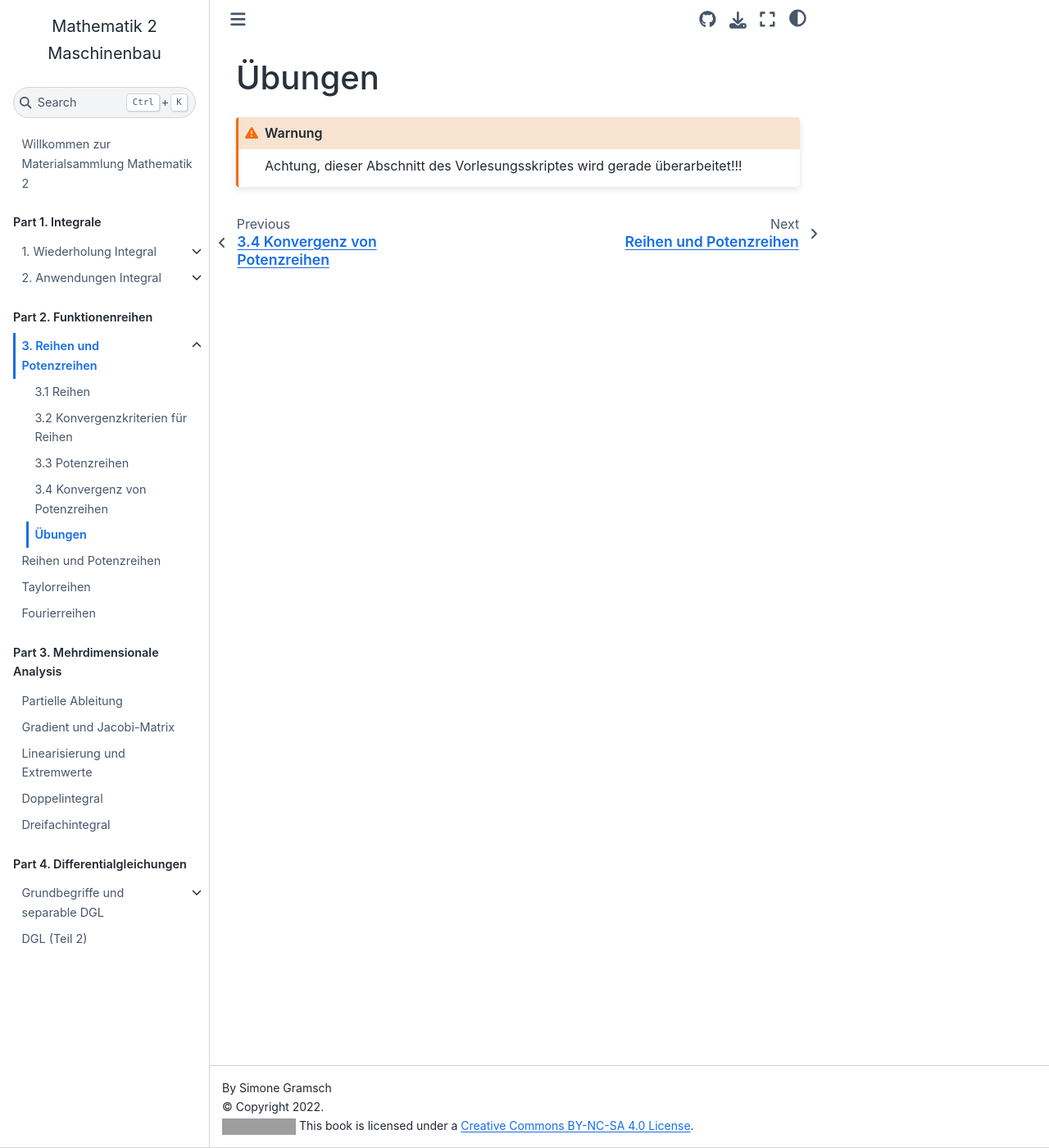
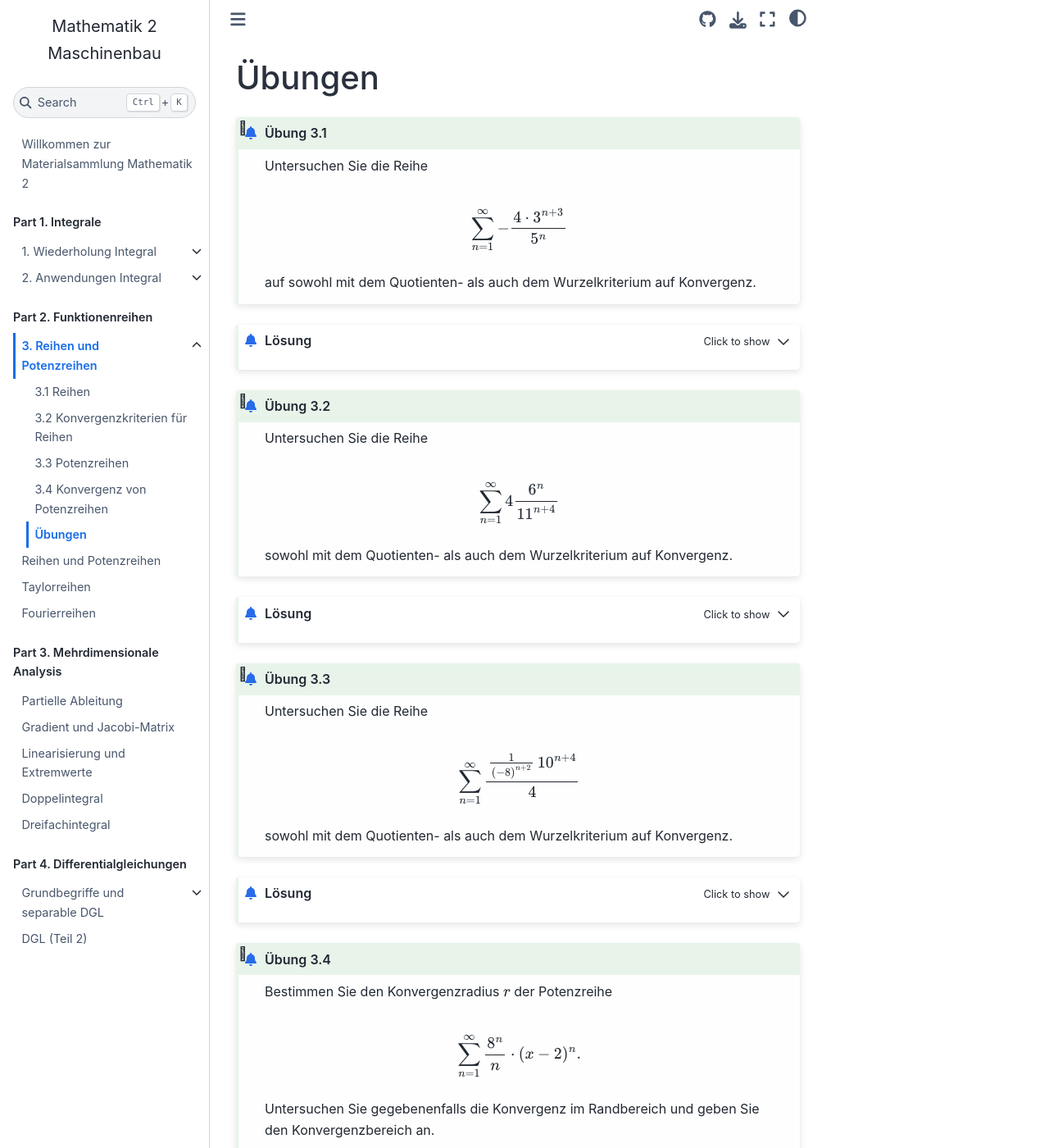
Before and after one commit to gramschs/book_mathe02, a Jupyter Book: the page built from doc/chapter03/chapter03_sec05.md, in a window 1280 px wide and 1400 px high. Shown: the whole window at 82% size. Built offline with Jupyter Book 1.0.4 settings and Sphinx 7.4.7 and the Sphinx Book theme 1.1.4, drawn with Linux system fonts in a browser that asks for light colours; grey boxes are pictures that could not be loaded.

Commit message:
exercises 3 ready

`````diff
--- a/doc/chapter03/chapter03_sec05.md
+++ b/doc/chapter03/chapter03_sec05.md
@@ -1,6 +1,150 @@
 # Übungen
 
-```{admonition} Warnung
-:class: warning
-Achtung, dieser Abschnitt des Vorlesungsskriptes wird gerade überarbeitet!!!
+```{admonition} Übung 3.1
+:class: miniexercise
+Untersuchen Sie die Reihe
+
+$$ \sum_{n=1}^\infty -\frac{4\cdot3^{n+3}}{5^n}$$
+
+auf sowohl mit dem Quotienten- als auch dem Wurzelkriterium auf Konvergenz.
 ```
+````{admonition} Lösung
+:class: minisolution, toggle
+Die Reihe ist (absolut) konvergent.
+```{dropdown} Lösungsweg
+Wir definieren $a_n := -\frac{4\cdot 3^{n+3}}{5^n}$.
+
+Wurzelkriterium:
+
+Zu bestimmen ist der Grenzwert (falls dieser existiert)
+\begin{align*}
+r & = \lim_{n\rightarrow \infty}\sqrt[n]{\left|a_n\right|}
+    = \lim_{n\rightarrow \infty}{\left(\frac{4\cdot 3^{n+3}}{5^n}\right)}^{1/n}\\
+& = \lim_{n\rightarrow \infty}\frac{3\cdot {108}^{1/n}}{5}
+    = \frac{3}{5}.
+\end{align*}
+Wegen $r<1$ ist die Reihe (absolut) konvergent.
+
+Quotientenkriterium:
+
+Zu bestimmen ist der Grenzwert (falls dieser existiert)
+\begin{align*}
+r & = \lim_{n\rightarrow \infty} \left|\frac{a_{n+1}}{a_n}\right|
+    =\lim_{n\rightarrow \infty}3^{n+4}\,\frac{1}{3^{n+3}}\,\frac{1}{5^{n+1}}\,5^n\\
+& = \lim_{n\rightarrow \infty}\frac{3}{5}
+    =\frac{3}{5}.
+\end{align*}
+Wegen $r<1$ ist die Reihe (absolut) konvergent.
+```
+````
+
+```{admonition} Übung 3.2
+:class: miniexercise
+Untersuchen Sie die Reihe
+
+$$\sum_{n=1}^\infty 4\frac{6^n}{{11}^{n+4}}$$
+
+sowohl mit dem Quotienten- als auch dem Wurzelkriterium auf Konvergenz.
+```
+
+````{admonition} Lösung
+:class: minisolution, toggle
+Die Reihe ist (absolut) konvergent.
+```{dropdown} Lösungsweg
+Wir definieren $a_n := 4\frac{6^n}{{11}^{n+4}}$.
+
+Wurzelkriterium:
+ Zu bestimmen ist der Grenzwert (falls dieser existiert)
+\begin{align*}
+r & = \lim_{n\rightarrow \infty}\sqrt[n]{\left|a_n\right|}
+    = \lim_{n\rightarrow \infty}{\left(4\frac{6^n}{{11}^{n+4}}\right)}^{1/n}\\
+& = \lim_{n\rightarrow \infty}\frac{6\,{\left(\frac{4}{14641}\right)}^{1/n}}{11}
+    = \frac{6}{11}.
+\end{align*}
+Wegen $r<1$ ist die Reihe (absolut) konvergent.
+
+Quotientenkriterium:
+Zu bestimmen ist der Grenzwert (falls dieser existiert)
+\begin{align*}
+r & = \lim_{n\rightarrow \infty} \left|\frac{a_{n+1}}{a_n}\right|
+    =\lim_{n\rightarrow \infty}\frac{6^{n+1}\,{11}^{n+4}\,\frac{1}{{11}^{n+5}}}{6^n}\\
+& = \lim_{n\rightarrow \infty}\frac{6}{11}
+    =\frac{6}{11}.
+\end{align*}
+Wegen $r<1$ ist die Reihe (absolut) konvergent.
+```
+````
+
+
+```{admonition} Übung 3.3
+:class: miniexercise
+Untersuchen Sie die Reihe
+
+$$\sum_{n=1}^\infty \frac{\frac{1}{{\left(-8\right)}^{n+2}}\,{10}^{n+4}}{4}$$
+
+sowohl mit dem Quotienten- als auch dem Wurzelkriterium auf Konvergenz.
+```
+
+````{admonition} Lösung
+:class: minisolution, toggle
+Die Reihe ist divergent.
+```{dropdown} Lösungsweg
+Die Summanden bilden keine Nullfolge, denn
+
+$$\lim_{n\rightarrow \infty} \left| \frac{\frac{1}{{\left(-8\right)}^{n+2}}\,{10}^{n+4}}{4}\right| =\infty \,.$$
+
+Somit divergiert die Reihe. Die Anwendung des Wurzel- sowie des Quotientenkriteriums erübrigt sich.
+```
+````
+
+```{admonition} Übung 3.4
+:class: miniexercise
+Bestimmen Sie den Konvergenzradius $r$ der Potenzreihe
+
+$$\sum_{n=1}^{\infty}\frac{8^n}{n}\cdot(x-2)^n.$$
+
+Untersuchen Sie gegebenenfalls die Konvergenz im Randbereich und geben Sie den Konvergenzbereich an.
+```
+````{admonition} Lösung
+:class: minisolution, toggle
+Konvergenzradius $r=\frac{1}{8}$ und Konvergenzbereich: $[\frac{15}{8}; \frac{17}{8})$, d.h. $\frac{15}{8} \leq x < \frac{17}{8}$
+```{dropdown} Lösungsweg
+Tipp bzw. Quelle der Aufgabe:  [YouTube MathemaTrick -- Konvergenzradius bestimmen](https://www.youtube.com/watch?v=gn8jCoSJb24)
+
+Wir definieren $a_n := \frac{8^n}{n}$. Nach der Formel von Cauchy-Hadamard (Wurzelkriterium) wird der Konvergenzradius $r$ berechnet als
+
+$$r = \lim_{n\rightarrow \infty} \frac{1}{\sqrt[n]{\left|a_n\right|}}$$
+
+Wir rechnen zuerst in einer Nebenrechnung
+
+$$\sqrt[n]{|a_n|} = \sqrt[n]{\left|\frac{8^n}{n}\right|} = \sqrt[n]{\frac{8^n}{n}} = \frac{\sqrt[n]{8^n}}{\sqrt[n]{n}} = \frac{8}{\sqrt[n]{n}}. $$
+
+Eingesetzt in die Wurzel-Formel ist dies
+
+$$r = \lim_{n\rightarrow \infty} \frac{1}{\sqrt[n]{\left|a_n\right|}} = \lim_{n\to \infty} \frac{\sqrt[n]{n}}{8} = \lim_{n\to\infty}\frac{n^{\frac{1}{n}}}{8} = \frac{1}{8}.$$
+
+Die Potenzreihe konvergiert absolut im Intervall $(\frac{15}{8}; \frac{17}{8})$. Das Konvergenzverhalten an den Randpunkten muss jedoch gesondert untersucht werden.
+
+Durch das Einsetzen einer der Randpunkte in die Potenzreihe reduziert sich diese auf eine Zahlenreihe. Die Konvergenzfrage lässt sich dann mit einem passenden Konvergenz- oder Divergenzkriterium für Reihen angehen.
+
+Setzt man den linken Randpunkt $x=\frac{15}{9}$ ein, so erhält man:
+\begin{align*}
+\sum_{n=1}^{\infty} \frac{8^n}{n}\cdot\left(\frac{15}{8}-2\right)^n
+&= \sum_{n=1}^{\infty} \frac{8^n}{n}\cdot\left(-\frac{1}{8}\right)^n \\
+&= \sum_{n=1}^{\infty} \frac{8^n}{n}\cdot \frac{(-1)^n}{8^n}
++ \sum_{n=1}^{\infty} \frac{(-1)^n}{n}.
+\end{align*}
+Diese Reihe konvergiert (gegen $-\ln(2)$), der linke Randpunkt gehört zum Konvergenzbereich.
+
+Setzt man den rechten Randpunkt $x=\frac{17}{8}$ ein, so erhält man:
+\begin{align*}
+\sum_{n=1}^\infty \frac{8^n}{n}\cdot\left(\frac{17}{8}-2\right)^n
+&= \sum_{n=1}^{\infty} \frac{8^n}{n}\cdot\left(\frac{1}{8}\right)^n \\
+&= \sum_{n=1}^{\infty} \frac{8^n}{n}\cdot\frac{1^n}{8^n} \\
+& = \sum_{n=1}^{\infty} \frac{1}{n}.
+\end{align*}
+Diese Reihe divergiert, der rechte Randpunkt gehört *nicht* zum Konvergenzbereich.
+
+Antwort: Konvergenzradius $r=\frac{1}{8}$ und Konvergenzbereich: $[\frac{15}{8}; \frac{17}{8})$, d.h. $\frac{15}{8} \leq x < \frac{17}{8}$
+```
+````
`````
